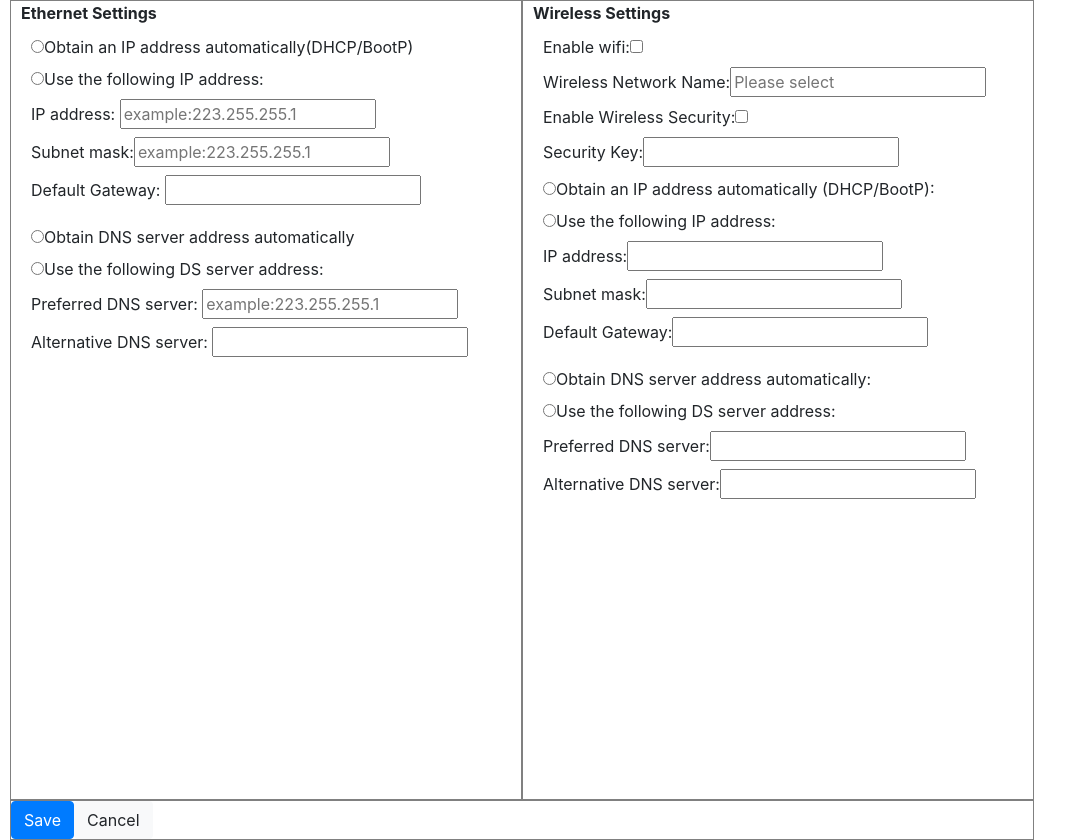
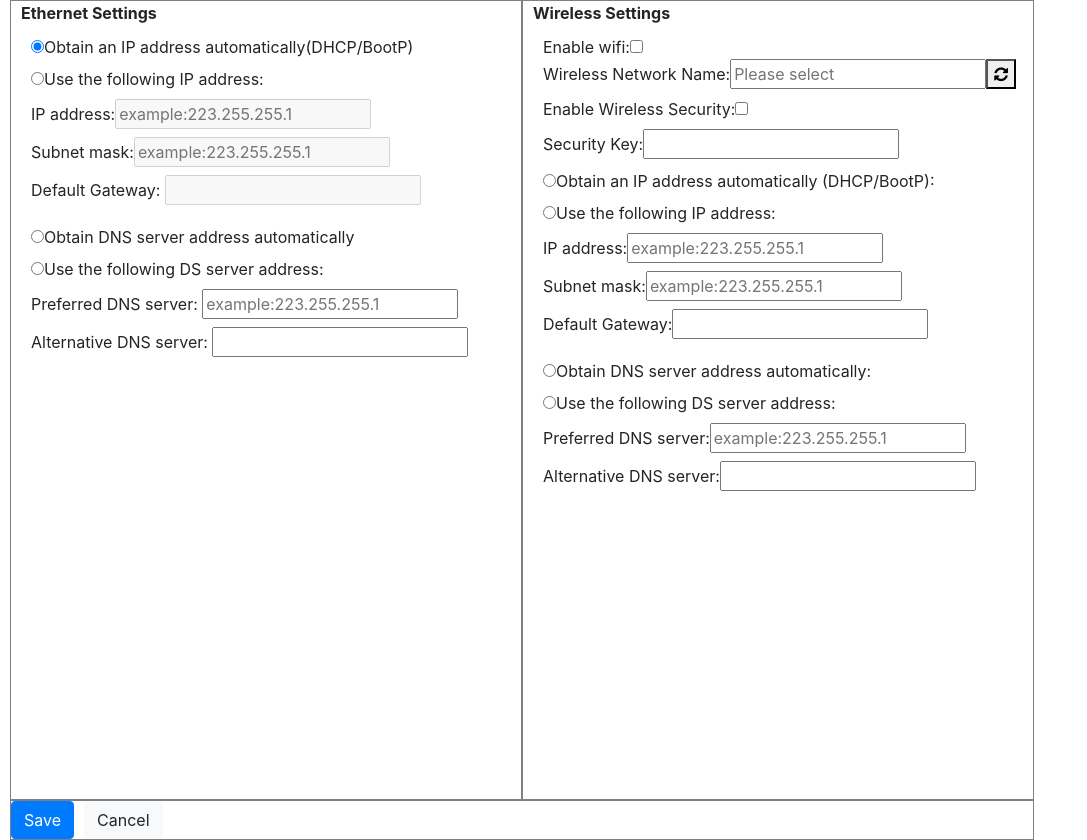
Before and after one commit to vladislavGovoritov/react-form-task, a React (Create React App) app: page / in a window 1280 px wide. Shown: the whole page, without its empty margins (0-1087 px from the left). Built offline with nearby package versions, Linux system fonts and the light colour scheme.

Commit message:
test-form3

```diff
--- a/public/index.html
+++ b/public/index.html
@@ -10,6 +10,7 @@
       content="Web site created using create-react-app"
     />
     <link rel="stylesheet" href="https://stackpath.bootstrapcdn.com/bootstrap/4.4.1/css/bootstrap.min.css" integrity="sha384-Vkoo8x4CGsO3+Hhxv8T/Q5PaXtkKtu6ug5TOeNV6gBiFeWPGFN9MuhOf23Q9Ifjh" crossorigin="anonymous">
+    <link rel="stylesheet" href="https://stackpath.bootstrapcdn.com/font-awesome/4.7.0/css/font-awesome.min.css">
     <title>React App</title>
   </head>
   <body>
--- a/src/App.js
+++ b/src/App.js
@@ -1,12 +1,11 @@
 import React from "react";
 import EthernetForm from "./Components/EthernetForm/EthernetForm";
 import WirelessForm from "./Components/WirelessForm/WirelessForm";
-import Buttons from "./Components/Buttons/Buttons";
+import {Buttons} from "./Components/Buttons/Buttons";
 import "./App.css";
 
-export default class App extends React.Component {
-  state = {
-    ethernetIP: "",
+const initialState = {
+    ethernetIP:"",
     ethernetSubnet: "",
     ethernetDNS: "",
     wirelessIP: "",
@@ -18,14 +17,31 @@ export default class App extends React.Component {
     wirErrorIP: "",
     wirErrorSubnet: "",
     wirErrorDNS: "",
-    selectedOption: "option1"
-  };
+    selectedOption: "",
+    disabled: false,
+    wirelessNetworkName:"",
+    securityKey:""
+
+}
+export default class App extends React.Component {
+
+  state = initialState
 
 
-  handerOptionChange = event => {
+ /*  handlerSelectDisbled = () => {
+    this.setState({
+      isSelectDisabled: true
+    })
+  } */
 
-    this.setState({ selectedOption: event.target.value });
-    console.log(event.target.value, "checked");
+
+  handerOptionChange = (event) => {
+
+    this.setState({ selectedOption: event.target.value,
+                    disabled: true
+     });
+    console.log(event.target.value);
+    console.log(this.state.disabled)
   };
 
   validate = () => {
@@ -110,28 +126,37 @@ export default class App extends React.Component {
     });
   };
 
+  wirelessNetworkNameHandler = (event) => {
+   this.setState({
+    wirelessNetworkName: event.target.value
+   })
+  }
+  securityKeyHandler = (event) => {
+   this.setState({
+    securityKey: event.target.value
+   })
+  }
+
+
   handlerSubmitForm = event => {
     event.preventDefault();
     const isValid = this.validate();
 
     if (isValid) {
       console.log(this.state);
-      this.setState({
-        ethernetIP: "",
-        ethernetSubnet: "",
-        ethernetDNS: "",
-        wirelessIP: "",
-        wirelessSubnet: "",
-        wirelessDNS: ""
-      });
+      this.setState(initialState);
     }
+    event.target.reset()
   };
 
   render() {
     return (
-      <form className="body" onSubmit={this.handlerSubmitForm}>
+      <form className="body" onSubmit={this.handlerSubmitForm} >
         <div className="block-left">
           <EthernetForm
+            ethernetIP={this.ethernetIP}
+            ethernetSubnet={this.ethernetSubnet}
+            ethernetDNS={this.ethernetDNS}
             handlerIP={this.handlerIP}
             handlerSubnet={this.handlerSubnet}
             handlerDNS={this.handlerDNS}
@@ -139,11 +164,16 @@ export default class App extends React.Component {
             errorSubnet={this.state.errorSubnet}
             errorDNS={this.state.errorDNS}
             handerOptionChange={this.handerOptionChange}
+            disabled={this.disabled}
+
           />
         </div>
 
         <div className="block-right">
           <WirelessForm
+            wirelessIP={this.wirelessIP}
+            wirelessSubnet={this.wirelessSubnet}
+            wirelessDNS={this.wirelessDNS}
             wirelessHandlerIP={this.wirelessHandlerIP}
             wirelessHandlerSubnet={this.wirelessHandlerSubnet}
             wirelessHandlerDNS={this.wirelessHandlerDNS}
@@ -151,6 +181,10 @@ export default class App extends React.Component {
             wirErrorSubnet={this.state.wirErrorSubnet}
             wirErrorDNS={this.state.wirErrorDNS}
             handerOptionChange={this.handerOptionChange}
+            wirelessNetworkName={this.wirelessNetworkName}
+            wirelessNetworkNameHandler={this.wirelessNetworkNameHandler}
+            securityKey={this.securityKey}
+            securityKeyHandler={this.securityKeyHandler}
           />
         </div>
         <Buttons />
--- a/src/Components/EthernetForm/EthernetForm.js
+++ b/src/Components/EthernetForm/EthernetForm.js
@@ -8,7 +8,8 @@ export default function EthernetForm(props)  {
     const { ethernetIP,  ethernetSubnet,  ethernetDNS,
             handlerIP, handlerDNS, handlerSubnet,
             errorIP, errorSubnet, errorDNS,
-            selectedOption , handerOptionChange
+            selectedOption , handerOptionChange,
+            disabled
            } = props;
 
     return (
@@ -18,8 +19,10 @@ export default function EthernetForm(props)  {
         </div>
           <div className="iForm1">
           <label className="label-style">
-            <input type="radio" value='option1'
-            defaultChecked={selectedOption === 'option1'}
+            <input
+            type="radio"
+            value='option1'
+            defaultChecked
             onChange={handerOptionChange}
             name='selected1'
 
@@ -27,14 +30,15 @@ export default function EthernetForm(props)  {
             Obtain an IP address automatically(DHCP/BootP)
           </label>
           <EthernetFormItem1
-            textIP={ethernetIP}
-            textSubnet={ethernetSubnet}
+            ethernetIP={ethernetIP}
+            ethernetSubnet={ethernetSubnet}
             handlerIP={handlerIP}
             handlerSubnet={handlerSubnet}
             errorIP={errorIP}
             errorSubnet={errorSubnet}
             selectedOption={selectedOption}
             handerOptionChange={handerOptionChange}
+            disabled={disabled}
 
           />
 
@@ -52,7 +56,7 @@ export default function EthernetForm(props)  {
             Obtain DNS server address automatically
           </label>
           <EthernetFormItem2
-            textDNS={ethernetDNS}
+            ethernetDNS={ethernetDNS}
             handlerDNS={handlerDNS}
             errorDNS={errorDNS}
             handerOptionChange={handerOptionChange}
--- a/src/Components/EthernetFormItems/EthernetFormItem1.js
+++ b/src/Components/EthernetFormItems/EthernetFormItem1.js
@@ -4,17 +4,18 @@ export const EthernetFormItem1 = (props) => {
     const { ethernetIP,  ethernetSubnet ,
             handlerIP, handlerSubnet,
             errorIP, errorSubnet,
-            handerOptionChange, selectedOption
+            handerOptionChange, selectedOption,
+            disabled
           } = props
 
 
   return (
-    <React.Fragment>
+    <React.Fragment >
       <label className="label-style">
         <input
         type="radio"
         value='option2'
-        defaultChecked={selectedOption ==='option2' }
+        defaultChecked={selectedOption ==='option2'}
         onChange={handerOptionChange}
         name='selected1'
         />
@@ -22,16 +23,17 @@ export const EthernetFormItem1 = (props) => {
       </label>
 
       <label className="label-style">
-        IP address:{" "}
+        IP address:
         <input
           type="text"
           pattern="\d{1,3}\.\d{1,3}\.\d{1,3}\.\d{1,3}"
           value={ethernetIP}
           onChange={handlerIP}
-          minLength="12"
+          minLength="11"
           maxLength="15"
           formNoValidate
           placeholder="example:223.255.255.1"
+          disabled={!disabled}
         />
         <div style={{color:'red',fontSize:'12px'}}>{errorIP}</div>
       </label>
@@ -44,16 +46,20 @@ export const EthernetFormItem1 = (props) => {
         pattern="\d{1,3}\.\d{1,3}\.\d{1,3}\.\d{1,3}"
         value={ethernetSubnet}
         onChange={handlerSubnet}
-        minLength="12"
+        minLength="11"
         maxLength="15"
         formNoValidate
         placeholder="example:223.255.255.1"
+        disabled={disabled  !== 'option2'}
          />
         <div style={{color:'red',fontSize:'12px'}}>{errorSubnet}</div>
       </label>
 
       <label className="label-style">
-        Default Gateway: <input type="text" />
+        Default Gateway: <input
+        type="text"
+        disabled={disabled  !== 'option2'}
+         />
       </label>
     </React.Fragment>
   );
--- a/src/Components/EthernetFormItems/EthernetFormItem2.js
+++ b/src/Components/EthernetFormItems/EthernetFormItem2.js
@@ -22,10 +22,11 @@ export const EthernetFormItem2 = props => {
         pattern="\d{1,3}\.\d{1,3}\.\d{1,3}\.\d{1,3}"
         value={ethernetDNS}
         onChange={handlerDNS}
-        minLength="12"
+        minLength="11"
         maxLength="15"
+        placeholder="example:223.255.255.1"
         formNoValidate
-        placeholder="example:223.255.255.1"
+
         />
         <div style={{color:'red',fontSize:'12px'}}>{errorDNS}</div>
       </label>
--- a/src/Components/WirelessForm/WirelessForm.js
+++ b/src/Components/WirelessForm/WirelessForm.js
@@ -9,7 +9,10 @@ export default function WirelessForm(props)  {
   const  {wirelessIP, wirelessSubnet, wirelessDNS,
           wirelessHandlerIP,wirelessHandlerSubnet,wirelessHandlerDNS,
           wirErrorIP,wirErrorSubnet,wirErrorDNS,
-          selectedOption, handerOptionChange} = props
+          selectedOption, handerOptionChange,
+          wirelessNetworkName, securityKey,
+          securityKeyHandler, wirelessNetworkNameHandler
+        } = props
 
     return (
       <div>
@@ -18,6 +21,10 @@ export default function WirelessForm(props)  {
         </div>
         <div className="wForm1">
          <WirelessFormItem1
+           wirelessNetworkName={ wirelessNetworkName}
+           wirelessNetworkNameHandler={wirelessNetworkNameHandler}
+           securityKey={securityKey}
+           securityKeyHandler={securityKeyHandler}
          />
         </div>
 
@@ -34,8 +41,8 @@ export default function WirelessForm(props)  {
           </label>
 
           <WirelessFormItem2
-          textIP={wirelessIP}
-          textSubnet={wirelessSubnet}
+          wirelessIP={wirelessIP}
+          wirelessSubnet={wirelessSubnet}
           wirelessHandlerIP={wirelessHandlerIP}
           wirelessHandlerSubnet={wirelessHandlerSubnet}
           wirErrorIP={wirErrorIP}
@@ -61,7 +68,7 @@ export default function WirelessForm(props)  {
           </label>
 
           <WirelessFormItem3
-          textDNS={wirelessDNS}
+          wirelessDNS={wirelessDNS}
           wirelessHandlerDNS={wirelessHandlerDNS}
           wirErrorDNS={wirErrorDNS}
           selectedOption={selectedOption}
--- a/src/Components/WirelessFormItem/WirelessFormItem1.js
+++ b/src/Components/WirelessFormItem/WirelessFormItem1.js
@@ -1,26 +1,45 @@
 import React from "react";
 
 export const WirelessFormItem1 = (props) => {
+  const {wirelessNetworkName, securityKey,
+         wirelessNetworkNameHandler ,securityKeyHandler
+  } = props
   return (
     <React.Fragment>
       <label className="label-style">
         Enable wifi:
         <input type="checkbox" />
-      </label>
 
       <label className="label-style">
         Wireless Network Name:
-        <input type="text" placeholder="Please select" />
+        <input
+        type="text"
+        placeholder="Please select"
+        value={wirelessNetworkName}
+        onChange={wirelessNetworkNameHandler}
+
+         />
+        <button
+            type='reset'
+            ><i className="fa fa-refresh" aria-hidden="true"></i>
+              </button>
+      </label>
       </label>
 
       <label className="label-style">
         Enable Wireless Security:
-        <input type="checkbox" />
+        <input
+        type="checkbox"
+        value={securityKey}
+         />
       </label>
 
       <label className="label-style">
         Security Key:
-        <input type="text" />
+        <input
+        type="text"
+        onChange={securityKeyHandler}
+         />
       </label>
     </React.Fragment>
   );
--- a/src/Components/WirelessFormItem/WirelessFormItem2.js
+++ b/src/Components/WirelessFormItem/WirelessFormItem2.js
@@ -19,13 +19,27 @@ export const WirelessFormItem2 = (props) => {
 
       <label className="label-style">
         IP address:
-        <input type="text" value={wirelessIP} onChange={wirelessHandlerIP} />
+        <input
+        type="text"
+        value={wirelessIP}
+        onChange={wirelessHandlerIP}
+        minLength="11"
+        maxLength="15"
+        placeholder="example:223.255.255.1"
+         />
         <div style={{color:'red',fontSize:'12px'}}>{wirErrorIP}</div>
       </label>
 
       <label className="label-style">
         Subnet mask:
-        <input type="text" value={wirelessSubnet} onChange={wirelessHandlerSubnet} />
+        <input
+        type="text"
+        value={wirelessSubnet}
+        onChange={wirelessHandlerSubnet}
+        minLength="11"
+        maxLength="15"
+        placeholder="example:223.255.255.1"
+        />
         <div style={{color:'red',fontSize:'12px'}}>{wirErrorSubnet}</div>
       </label>
 
--- a/src/Components/WirelessFormItem/WirelessFormItem3.js
+++ b/src/Components/WirelessFormItem/WirelessFormItem3.js
@@ -18,7 +18,14 @@ export const WirelessFormItem3 = (props) => {
 
       <label className="label-style">
         Preferred DNS server:
-        <input type="text" value={wirelessDNS} onChange={wirelessHandlerDNS} />
+        <input
+        type="text"
+        value={wirelessDNS}
+        onChange={wirelessHandlerDNS}
+        minLength="11"
+        maxLength="15"
+        placeholder="example:223.255.255.1"
+         />
         <div style={{color:'red',fontSize:'12px'}}>{wirErrorDNS}</div>
       </label>
 
--- a/src/Components/buttons/Buttons.css
+++ b/src/Components/buttons/Buttons.css
@@ -3,3 +3,7 @@
     width: 80%;
     margin-left: 10px
 }
+
+.cancelButton {
+    margin-left: 10px;
+}
--- a/src/Components/buttons/Buttons.js
+++ b/src/Components/buttons/Buttons.js
@@ -1,17 +1,16 @@
 import React from 'react'
 import './Buttons.css'
 
-export default function Buttons() {
+export const Buttons = () => {
     return (
         <div className='buttons'>
             <button
-            type='submit'
-            className="btn btn-primary"
+            className="btn btn-primary "
             >Save</button>
 
             <button
             type='reset'
-            className="btn btn-light"
+            className="btn btn-light cancelButton"
             >Cancel</button>
         </div>
     )
```
Also changed, not shown: radio.js (deleted, +0 -70 lines).
